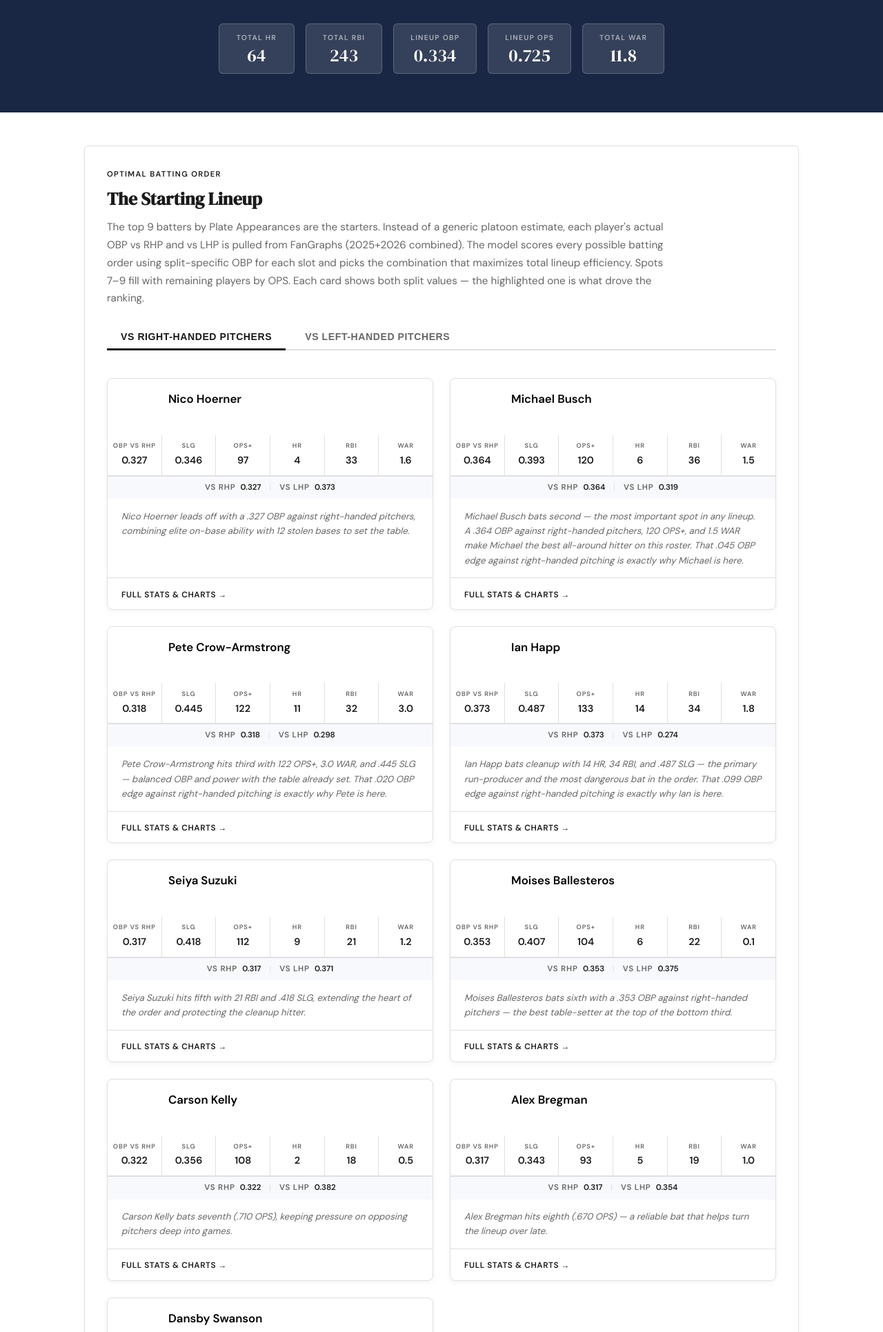
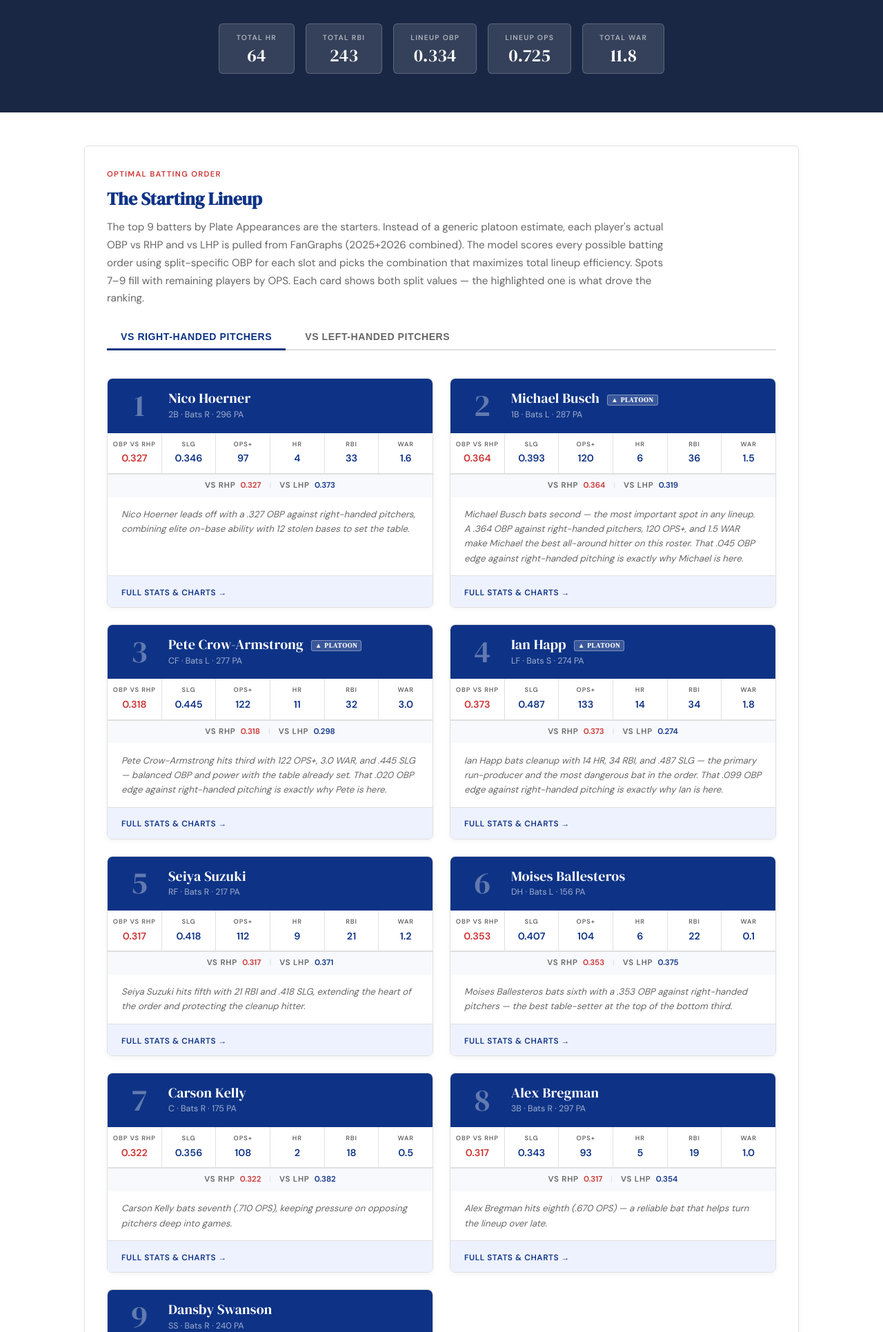
Before and after one commit to kylelflynn2/vsc-blog, a Flask app: page /projects/cubs-2026/ in a window 1280 px wide. Shown: the part 336-2267 px from the top of the page at 69% size. Run offline with Flask 3, Linux system fonts and the light colour scheme.

Commit message:
Polish Cubs lineup card player names for visual impact
Define --cubs-blue/#0E3386, --cubs-red, --cubs-light variables so
the card-top header renders with its intended deep Cubs-blue background.
Upgrade player name to DM Serif Display 1.25rem white text so it
immediately reads as the visual anchor of each card.

Co-Authored-By: Claude Sonnet 4.6 <noreply@anthropic.com>

```diff
--- a/cubs/templates/cubs/index.html
+++ b/cubs/templates/cubs/index.html
@@ -3,6 +3,12 @@
 
 {% block cubs_page_styles %}
 <style>
+    :root {
+        --cubs-blue:  #0E3386;
+        --cubs-red:   #CC3433;
+        --cubs-light: #EEF2FF;
+    }
+
     /* ── LINEUP CARDS ─────────────────────────────────────── */
     .lineup-grid {
         display: grid;
@@ -40,13 +46,13 @@
         font-family: 'DM Serif Display', serif;
         font-size: 2.8rem;
         line-height: 1;
-        color: rgba(255,255,255,0.22);
+        color: rgba(255,255,255,0.35);
         min-width: 52px;
         text-align: center;
     }
 
     .player-info { flex: 1; min-width: 0; }
-    .player-name { font-weight: 700; font-size: 1.05rem; white-space: nowrap; overflow: hidden; text-overflow: ellipsis; color: #000; }
+    .player-name { font-family: 'DM Serif Display', serif; font-size: 1.25rem; font-weight: 400; color: #fff; letter-spacing: 0.01em; white-space: nowrap; overflow: hidden; text-overflow: ellipsis; line-height: 1.2; }
     .player-sub  { font-size: 0.78rem; color: rgba(255,255,255,0.6); margin-top: 0.15rem; }
 
     .card-stats {
```
